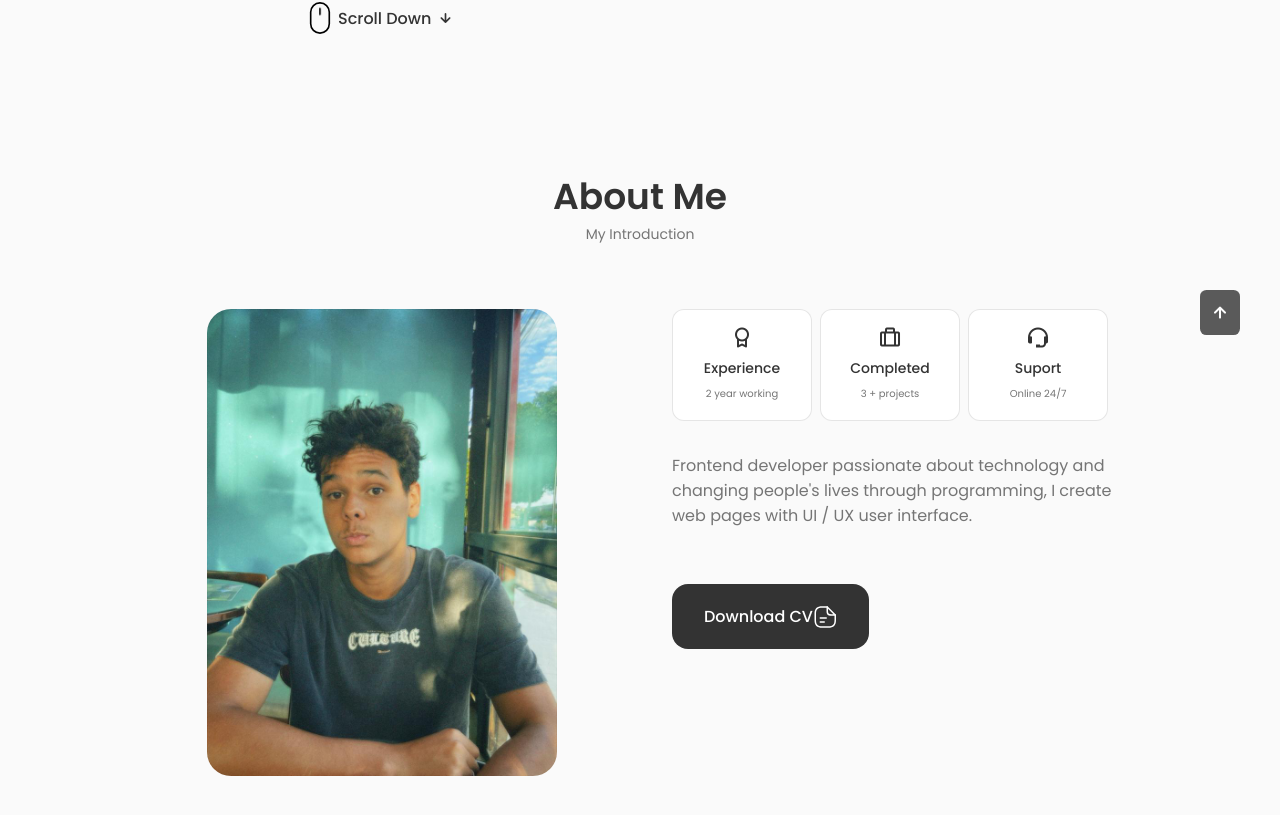
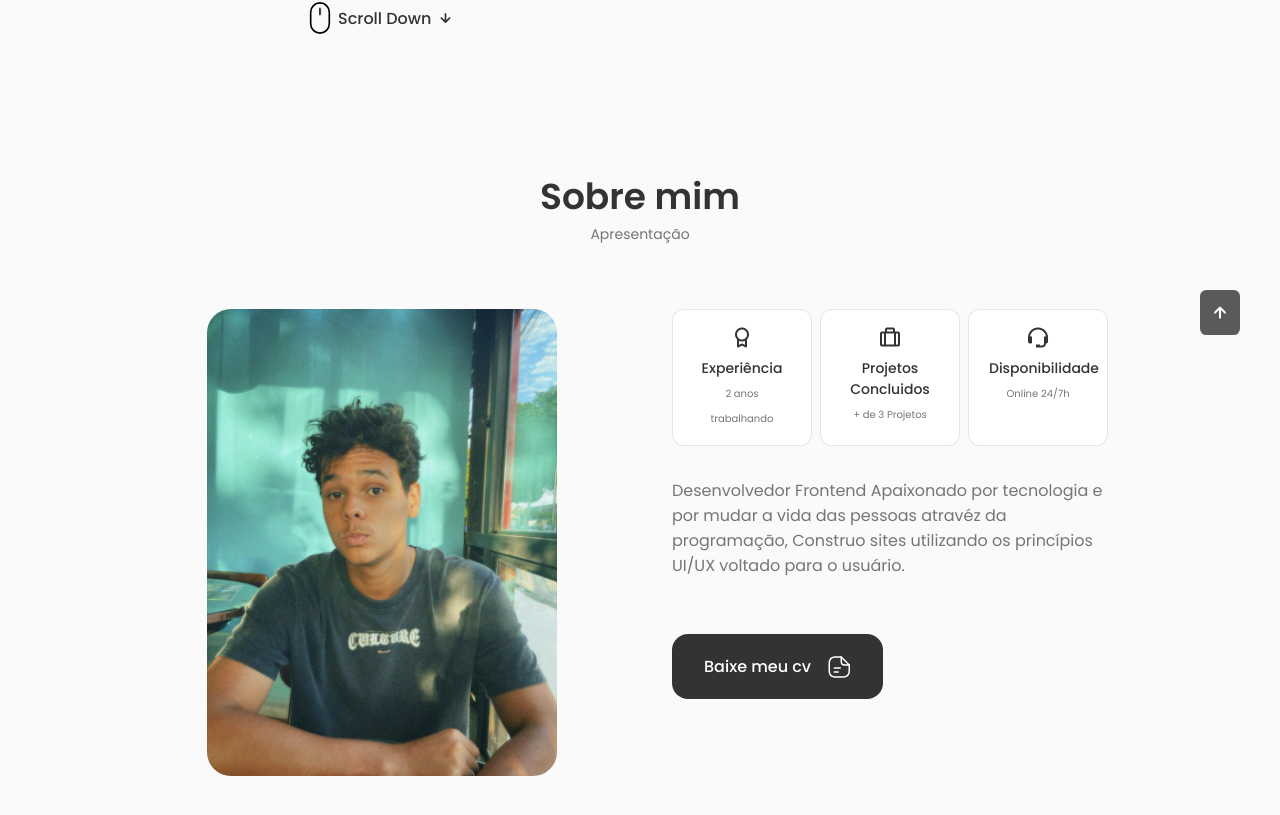
Before and after one commit to DEVLevid/my-portfolio, a React (Create React App) app: page / in a window 1280 px wide. Shown: the part 625-1440 px from the top of the page. Built offline with nearby package versions, Linux system fonts and the light colour scheme.

Commit message:
Refactor: Translute and fix about section design.

```diff
--- a/src/components/about/About.jsx
+++ b/src/components/about/About.jsx
@@ -7,8 +7,8 @@ import Info from "./info";
 function About() {
   return (
     <section className="about section" id="about">
-      <h2 className="section_title">About Me</h2>
-      <span className="section_subtitle">My Introduction</span>
+      <h2 className="section_title">Sobre mim</h2>
+      <span className="section_subtitle">Apresentação</span>
 
       <div className="about_container container grid">
         <img src={AboutImg} alt="" className="about_img" />
@@ -17,13 +17,13 @@ function About() {
           <Info />
 
           <p className="about_description">
-            Frontend developer passionate about technology and changing people's
-            lives through programming, I create web pages with UI / UX user
-            interface.
+            Desenvolvedor Frontend Apaixonado por tecnologia e por mudar a vida
+            das pessoas atravéz da programação, Construo sites utilizando os
+            princípios UI/UX voltado para o usuário.
           </p>
 
           <a download="" href={CV} className="button button--flex">
-            Download CV
+            Baixe meu cv
             <svg
               class="button__icon"
               xmlns="http://www.w3.org/2000/svg"
--- a/src/components/about/about.css
+++ b/src/components/about/about.css
@@ -42,6 +42,11 @@
   padding-bottom: 3rem;
   margin-bottom: var(--mb-0-5);
 }
+
+.button__icon{
+ margin-left: 1rem;
+}
+
 
 @media screen and (max-width: 992px) {
   .about_container {
--- a/src/components/about/info.jsx
+++ b/src/components/about/info.jsx
@@ -5,20 +5,20 @@ const Info = () => {
     <div className="about_info grid">
       <div className="about_box">
         <i class="bx bx-award about_icon"></i>
-        <h3 className="about_title">Experience</h3>
-        <span className="about_subtitle"> 2 year working</span>
+        <h3 className="about_title">Experiência</h3>
+        <span className="about_subtitle"> 2 anos trabalhando</span>
       </div>
 
       <div className="about_box">
         <i class="bx bx-briefcase-alt about_icon"></i>
-        <h3 className="about_title">Completed</h3>
-        <span className="about_subtitle">3 + projects</span>
+        <h3 className="about_title">Projetos Concluidos</h3>
+        <span className="about_subtitle"> + de 3 Projetos</span>
       </div>
 
       <div className="about_box">
         <i class="bx bx-support about_icon"></i>
-        <h3 className="about_title">Suport</h3>
-        <span className="about_subtitle">Online 24/7</span>
+        <h3 className="about_title">Disponibilidade</h3>
+        <span className="about_subtitle">Online 24/7h</span>
       </div>
     </div>
   );
```
